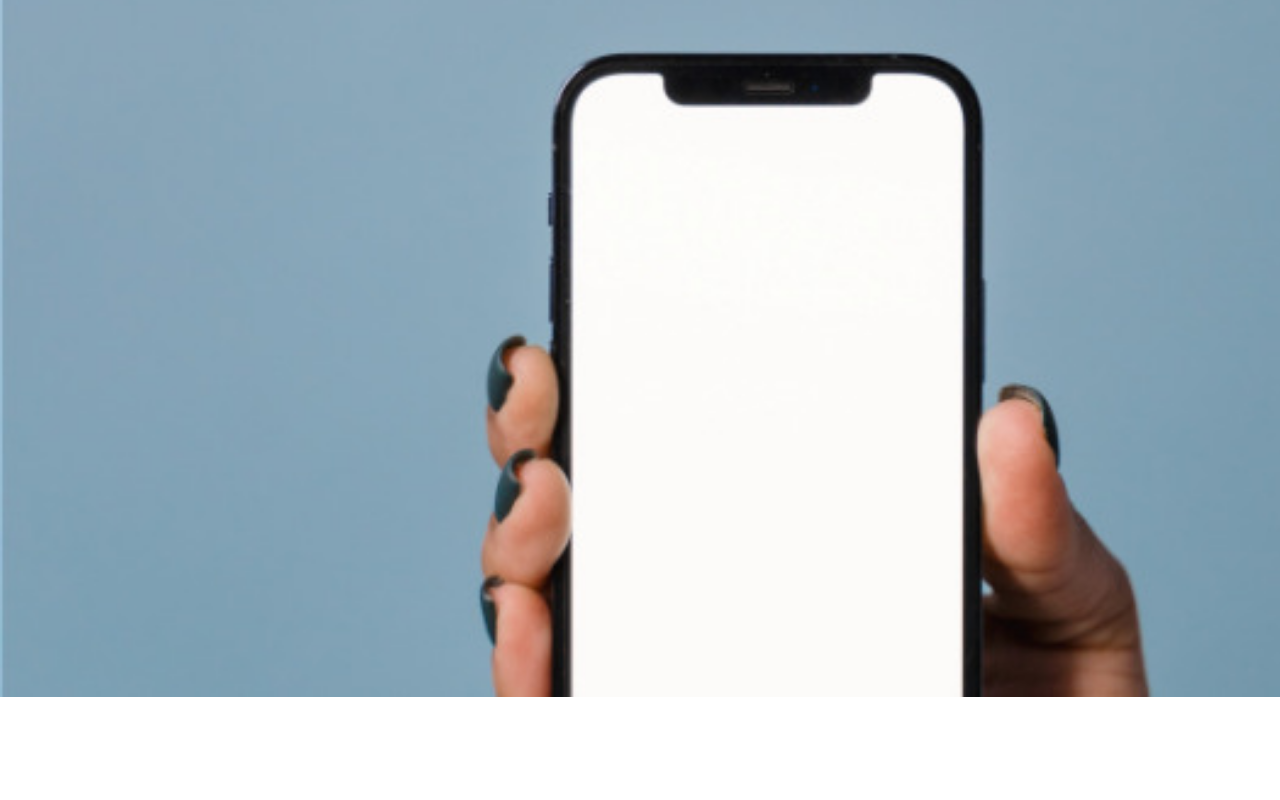
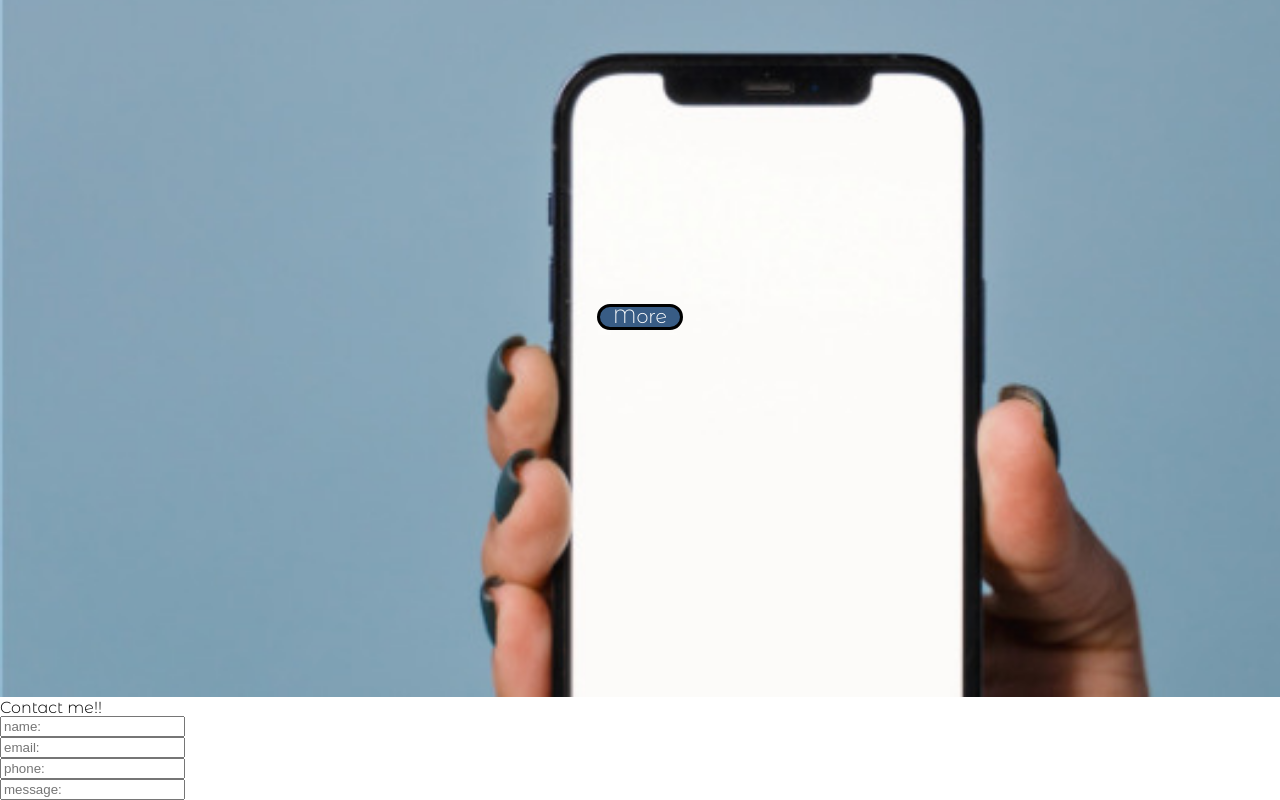
Before and after one commit to garc0236/portfolio, a plain HTML site: page index.html in a window 1280 px wide. Shown: the part 3800-4600 px from the top of the page. Before the commit the page ends 4500 px from the top, so only its background shows below. Drawn offline with Linux system fonts and the light colour scheme.

Commit message:
structures contact form

```diff
--- a/css/main.css
+++ b/css/main.css
@@ -97,7 +97,7 @@ html{
     font-weight: bolder;
     text-decoration: underline #54231e 2px;
 }
-/*--------------------*/
+/*--------Wgraphy banner------------*/
 .ibanner{
     max-width: 100%;
     margin-bottom: 0;
@@ -154,7 +154,7 @@ html{
     top: 30%;
 }
 
-/*---MORE Button--*/
+/*---"MORE" Button--*/
 .bmore{
   display: flex;
   justify-content: center;
--- a/index.html
+++ b/index.html
@@ -65,6 +65,9 @@
             <div class="twebdev">
                 <p>Web Development</p>
             </div>
+            <div class="bmore">
+                <a href="#" class="more">More</a>
+            </div>
         </div>
         <div class="idesign">
             <img srcset="
@@ -77,8 +80,29 @@
             <div class="tdesign">
                 <p>Design</p>
             </div>
+            <div class="bmore">
+                <a href="#" class="more">More</a>
+            </div>
         </div>
-
+    </div>
+    <div class="cform">
+        <h2>Contact me!!</h2>
+        <div class="name">
+            <label for="yourname" class="tname"></label>
+            <input class="bname" type="text" id="yourname" name="yourname" placeholder="name:">
+        </div>
+        <div class="email">
+            <label for="youremail" class="temail"></label>
+            <input class="bemail" type="text" id="youremail" name="youremail" placeholder="email:">
+        </div>
+        <div class="phone">
+            <label for="yourphone" class="tphone"></label>
+            <input class="bphone" type="text" id="yourphone" name="yourphone" placeholder="phone:">
+        </div>
+        <div class="message">
+            <label for="yourmessage" class="tmessage"></label>
+            <input class="bmessage" type="text" id="yourmessage" name="yourmessage" placeholder="message:">
+        </div>
 
     </div>
 
```
